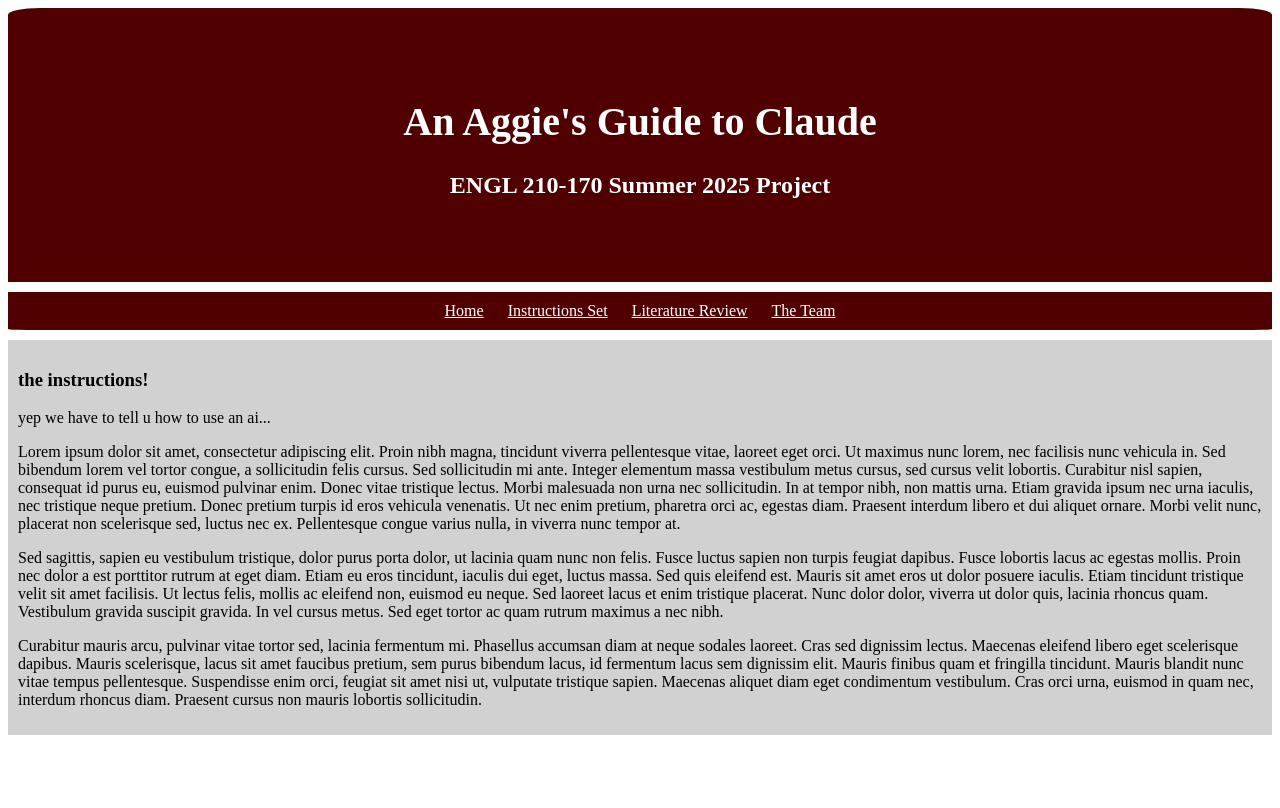
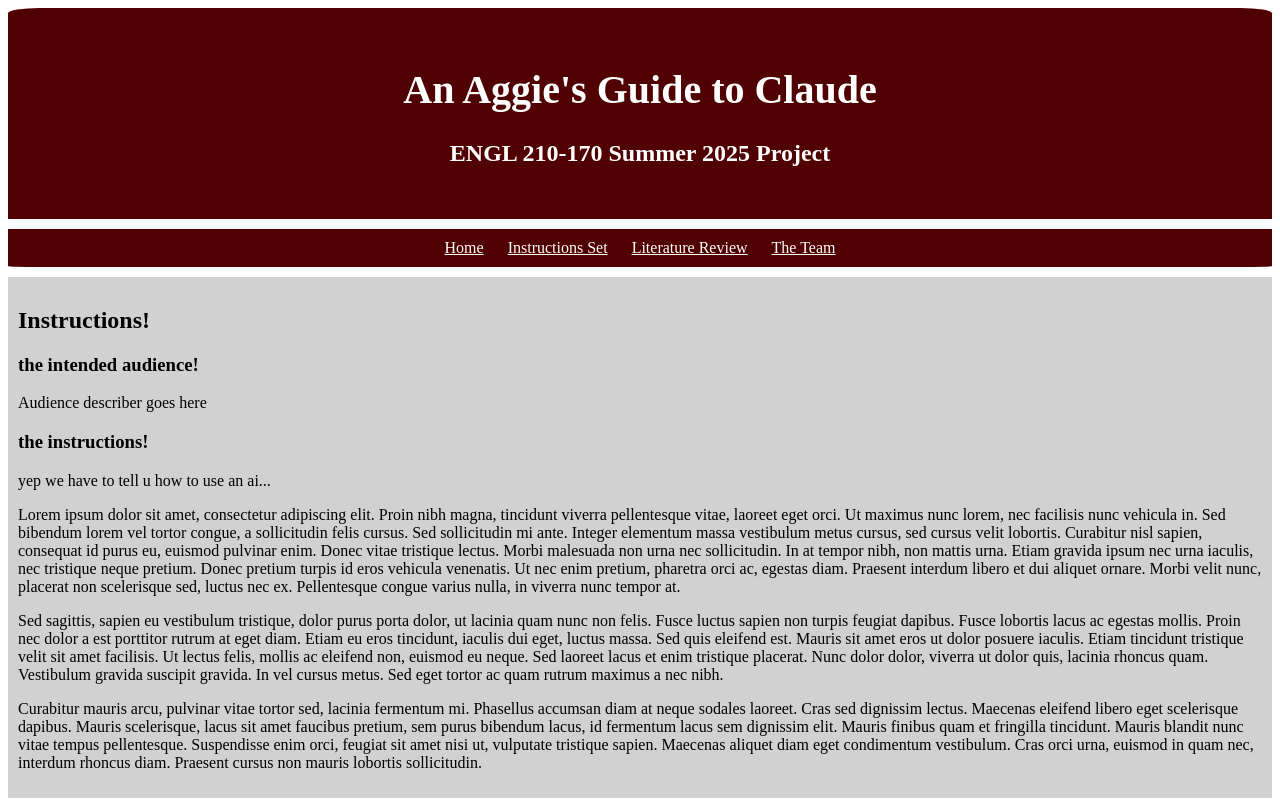
Before and after one commit to jc-luna/engl210-project, a plain HTML site: page instructions/index.html in a window 1280 px wide. Drawn offline with Linux system fonts and the light colour scheme.

Commit message:
some small tweaks

```diff
--- a/instructions/index.html
+++ b/instructions/index.html
@@ -20,6 +20,10 @@
 	</div>
 
 	<div class="content">
+		<h2>Instructions!</h2>
+		<h3>the intended audience!</h3>
+		<p>Audience describer goes here</p>
+
 		<h3>the instructions!</h3>
 		<p>yep we have to tell u how to use an ai...</p>
 
--- a/styles.css
+++ b/styles.css
@@ -12,8 +12,8 @@ body {
 	color: white;
 
 	border-radius: 2.5% 2.5% 0.0% 0.0%;
-	padding-top: 5%;
-	padding-bottom: 5%;
+	padding-top: 2.5%;
+	padding-bottom: 2.5%;
 }
 
 .navbar {
@@ -46,10 +46,13 @@ body {
 
 .content {
 	background-color: #D1D1D1;
+
 	padding-top: 10px;
 	padding-bottom: 10px;
 	padding-left: 10px;
 	padding-right: 10px;
+	margin-top: 10px;
+	margin-bottom: 10px;
 }
 
 /*
```
Also changed, not shown: litreview/index.html (+5 -0 lines), teamintros/index.html (+2 -0 lines).
